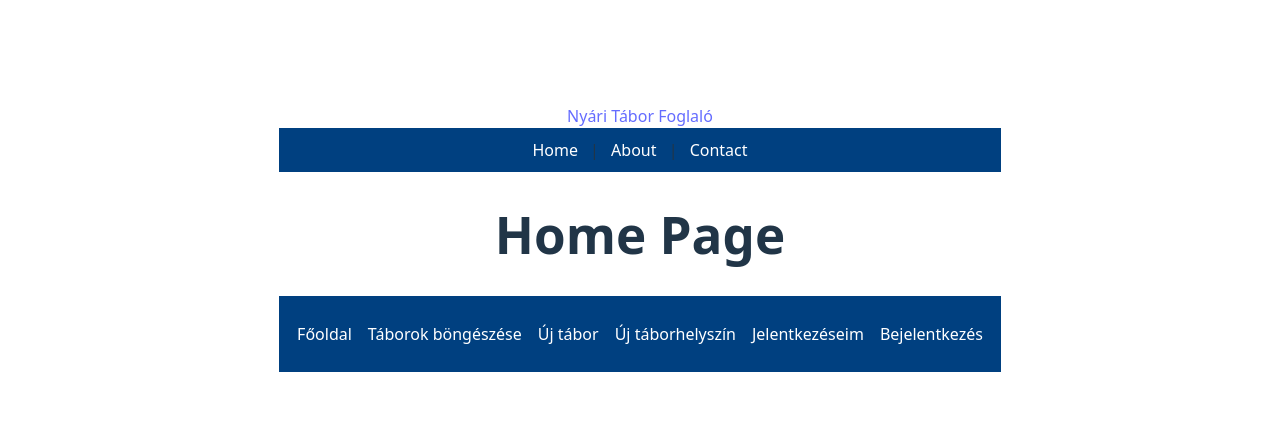
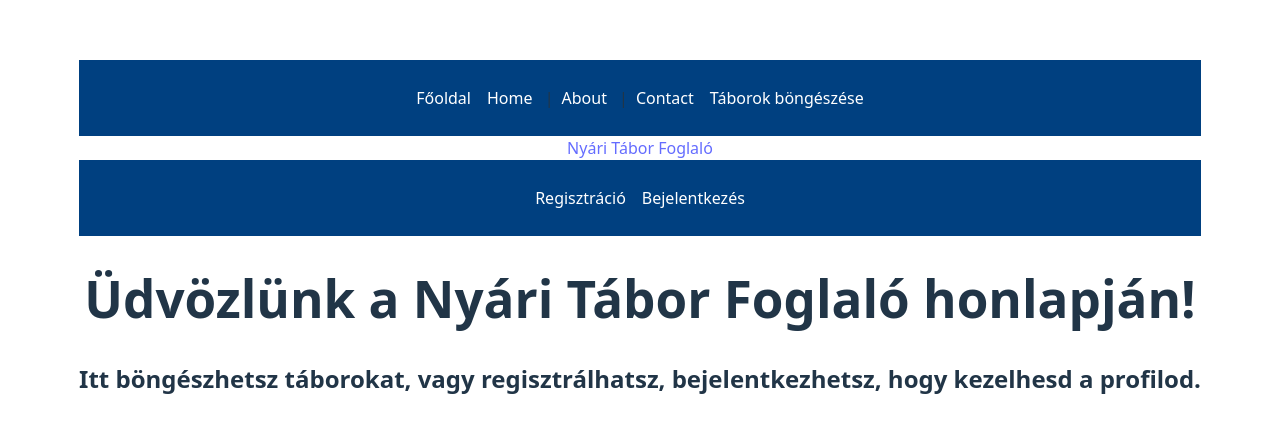
Before and after one commit to fabbernatvasvari/251008NyariTaborFoglaloExpressApp, a React (Vite) app: page / in a window 1280 px wide. Shown: the part 162-594 px from the top of the page. Built offline with nearby package versions, Linux system fonts and the light colour scheme.

Commit message:
Base main page with working routing and welcome messages complete, todo: add images and the rest of the content

```diff
--- a/src/MainComponent.tsx
+++ b/src/MainComponent.tsx
@@ -18,50 +18,40 @@ export function MainComponent() {
   const [isLoggedIn, setIsLoggedIn] = useState(false);
 
   return (
-    <BrowserRouter>
+    <>
     <main>
       <div><Link to="/home">Nyári Tábor Foglaló</Link></div>
 
-      {/* Navigation */}
-      <nav>
-        <Link to="/">Home</Link> | {" "}
-        <Link to="/about">About</Link> | {" "}
-        <Link to="/contact">Contact</Link>
-      </nav>
-
-      {/* Routes */}
-      <Routes>
-        <Route path="/" element={<Home />} />
-        <Route path="/about" element={<About />} />
-        <Route path="/contact" element={<Contact />} />
-      </Routes>
-
-
       <nav>
         <ul>
-          <li><Link to="/home">Főoldal</Link></li>
-          <li><Link to="/camps">Táborok böngészése</Link></li>
-          <li><Link to="/addcamp">Új tábor</Link></li>
-          <li><Link to="/addlocation">Új táborhelyszín</Link></li>
-          <li><Link to="/applications">Jelentkezéseim</Link></li>
-
           {isLoggedIn && (
             <li><Link to="/profile">Profil</Link></li>
           )}
 
           {!isLoggedIn && (
+            <>
+            <li><Link to="/signup">Regisztráció</Link></li>
             <li><Link to="/login">Bejelentkezés</Link></li>
+            </>
           )}
 
           {isLoggedIn && (
+            <>
             <li>
-              <button onClick={() => setIsLoggedIn(false)}>Kijelentkezés</button>
+              <Link to="/logout">Kijelentkezés</Link>
             </li>
+            <li><Link to="/addcamp">Új tábor</Link></li>
+          <li><Link to="/addlocation">Új táborhelyszín</Link></li>
+          <li><Link to="/applications">Jelentkezéseim</Link></li>
+</>
           )}
         </ul>
       </nav>
+      <h1>Üdvözlünk a Nyári Tábor Foglaló honlapján!</h1>
+
+<h2>Itt böngészhetsz táborokat, vagy regisztrálhatsz, bejelentkezhetsz, hogy kezelhesd a profilod.</h2>
     </main>
-    </BrowserRouter>
+    </>
   )
 }
 
--- a/src/main.tsx
+++ b/src/main.tsx
@@ -2,11 +2,39 @@ import { StrictMode } from 'react'
 import { createRoot } from 'react-dom/client'
 import './index.css'
 import { MainComponent } from './MainComponent'
+import { BrowserRouter, Link, Route, Routes } from 'react-router-dom'
+
+function Home() {
+  return <h1>Home Page</h1>;
+}
+
+function About() {
+  return <h1>About Page</h1>;
+}
+
+function Contact() {
+  return <h1>Contact Page</h1>;
+}
 
 createRoot(document.getElementById('root')!).render(
-  <StrictMode>
+  <BrowserRouter>
+    {/* Navigation */}
+    <nav>
+      <ul>
+        <li>  <Link to="/">Főoldal</Link></li>
+        <li>  <Link to="/home">Home</Link> |{" "}</li>
+        <li> <Link to="/about">About</Link> |{" "}</li>
+        <li> <Link to="/contact">Contact</Link></li>
+        <li><Link to="/camps">Táborok böngészése</Link></li>
+      </ul>
+    </nav>
 
-      <MainComponent />
-
-  </StrictMode>,
+    {/* Routes */}
+    <Routes>
+      <Route path="/" element={<MainComponent />} />
+      <Route path="/home" element={<Home />} />
+      <Route path="/about" element={<About />} />
+      <Route path="/contact" element={<Contact />} />
+    </Routes>
+  </BrowserRouter>,
 )
```
Also changed, not shown: 1 other file (tests, documents, lock files or other folders).
